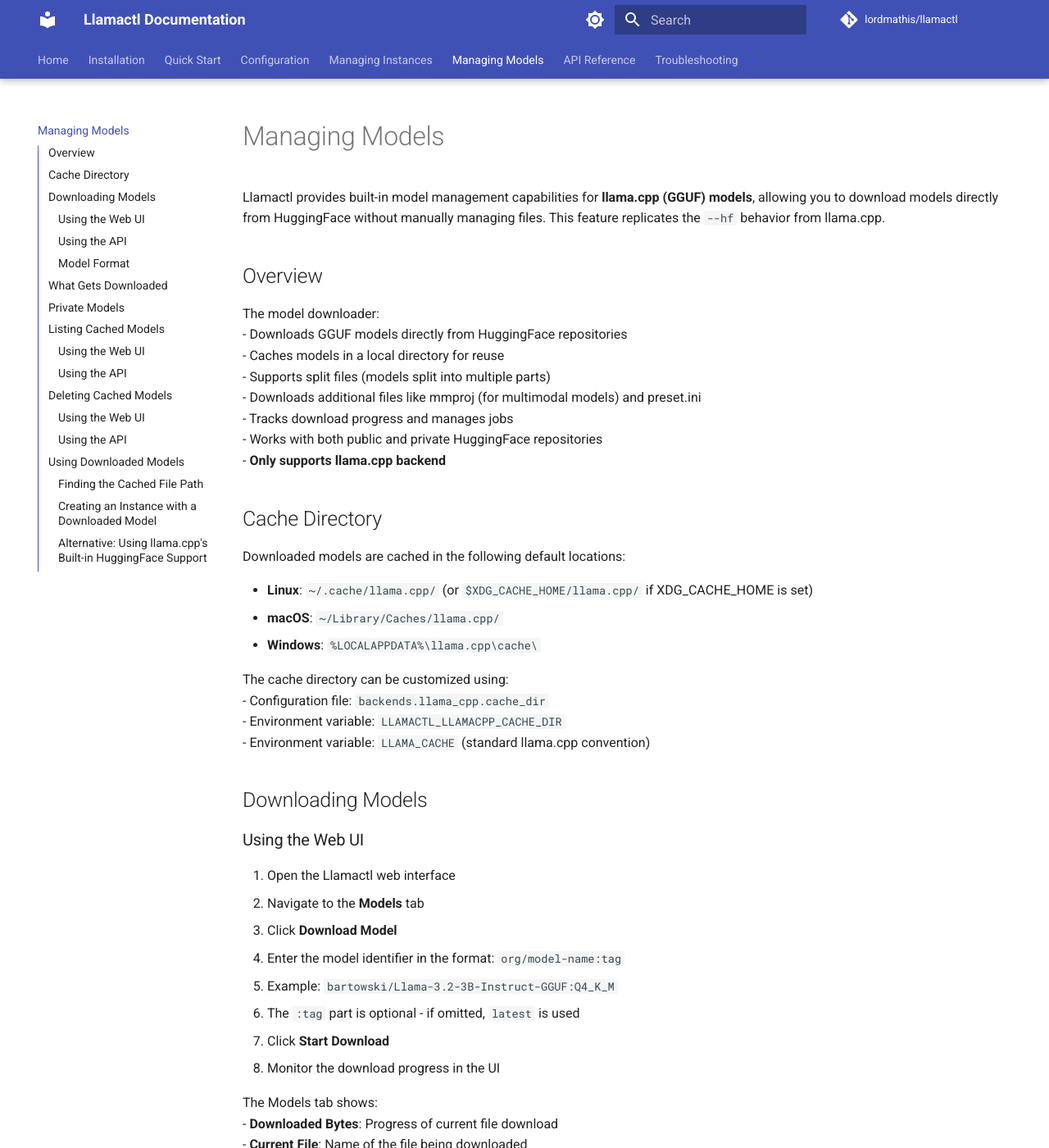
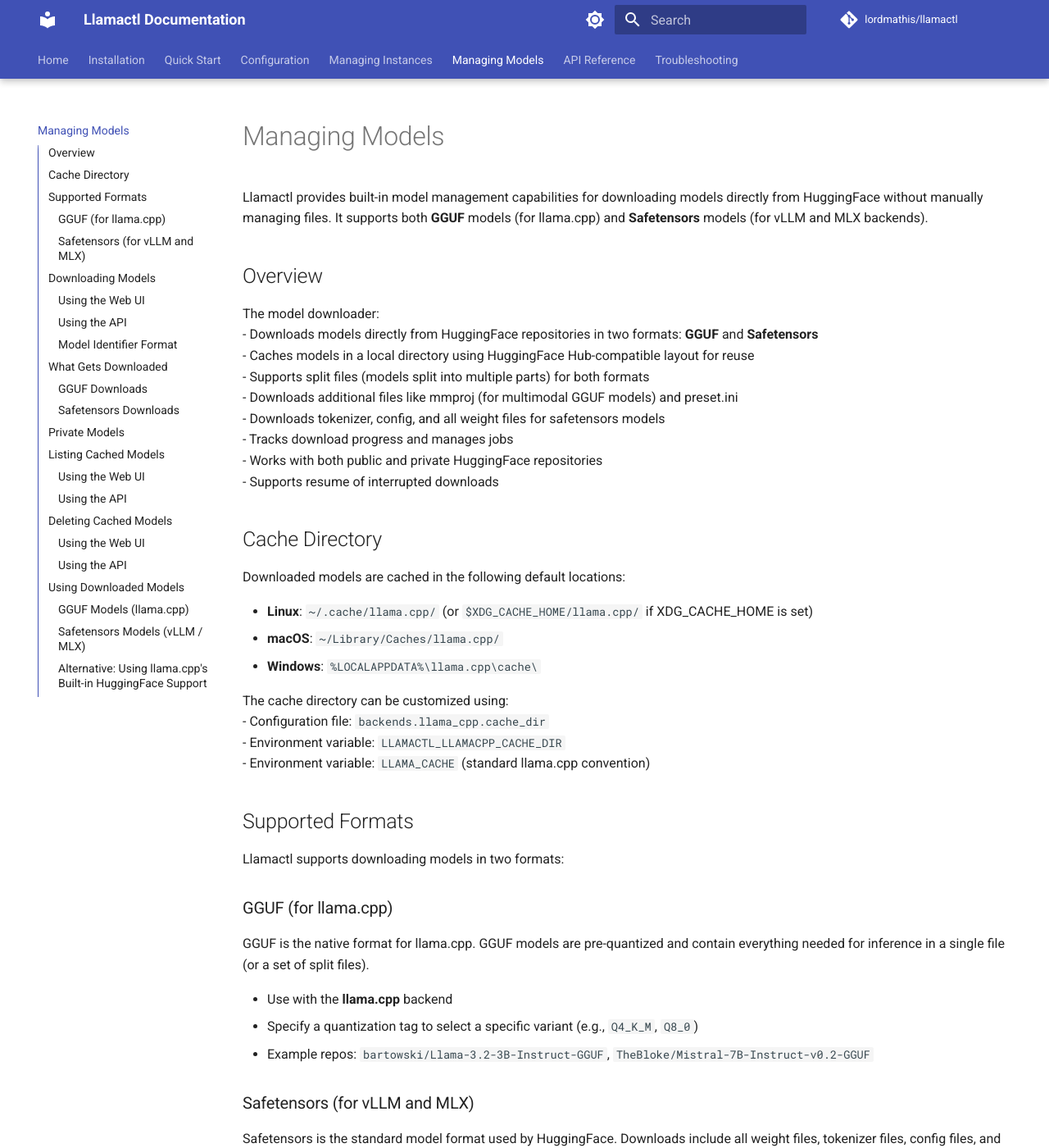
Before and after one commit to lordmathis/llamactl, an MkDocs documentation site: the page built from docs/managing-models.md, in a window 1280 px wide and 1400 px high. Shown: the whole window at 82% size. Built offline with MkDocs 1.6.1 and Material for MkDocs 9.7.7, drawn with Linux system fonts in a browser that asks for light colours; comment, search, counter and statistics services are not loaded; the version menu is left out; some of the changed text lies outside the part shown.

Commit message:
Update docs with safetensors download support

````diff
--- a/docs/managing-models.md
+++ b/docs/managing-models.md
@@ -1,17 +1,18 @@
 # Managing Models
 
-Llamactl provides built-in model management capabilities for **llama.cpp (GGUF) models**, allowing you to download models directly from HuggingFace without manually managing files. This feature replicates the `--hf` behavior from llama.cpp.
+Llamactl provides built-in model management capabilities for downloading models directly from HuggingFace without manually managing files. It supports both **GGUF** models (for llama.cpp) and **Safetensors** models (for vLLM and MLX backends).
 
 ## Overview
 
 The model downloader:
-- Downloads GGUF models directly from HuggingFace repositories
-- Caches models in a local directory for reuse
-- Supports split files (models split into multiple parts)
-- Downloads additional files like mmproj (for multimodal models) and preset.ini
+- Downloads models directly from HuggingFace repositories in two formats: **GGUF** and **Safetensors**
+- Caches models in a local directory using HuggingFace Hub-compatible layout for reuse
+- Supports split files (models split into multiple parts) for both formats
+- Downloads additional files like mmproj (for multimodal GGUF models) and preset.ini
+- Downloads tokenizer, config, and all weight files for safetensors models
 - Tracks download progress and manages jobs
 - Works with both public and private HuggingFace repositories
-- **Only supports llama.cpp backend**
+- Supports resume of interrupted downloads
 
 ## Cache Directory
 
@@ -26,6 +27,27 @@
 - Environment variable: `LLAMACTL_LLAMACPP_CACHE_DIR`
 - Environment variable: `LLAMA_CACHE` (standard llama.cpp convention)
 
+## Supported Formats
+
+Llamactl supports downloading models in two formats:
+
+### GGUF (for llama.cpp)
+
+GGUF is the native format for llama.cpp. GGUF models are pre-quantized and contain everything needed for inference in a single file (or a set of split files).
+
+- Use with the **llama.cpp** backend
+- Specify a quantization tag to select a specific variant (e.g., `Q4_K_M`, `Q8_0`)
+- Example repos: `bartowski/Llama-3.2-3B-Instruct-GGUF`, `TheBloke/Mistral-7B-Instruct-v0.2-GGUF`
+
+### Safetensors (for vLLM and MLX)
+
+Safetensors is the standard model format used by HuggingFace. Downloads include all weight files, tokenizer files, config files, and other mandatory files needed to load the model.
+
+- Use with **vLLM** or **MLX** backends
+- Downloads the full model directory (all safetensors weight shards, tokenizer, config, etc.)
+- Falls back to `.bin` files if no safetensors files are found in the repo
+- Example repos: `meta-llama/Llama-3.2-3B`, `mistralai/Mistral-7B-Instruct-v0.3`
+
 ## Downloading Models
 
 ### Using the Web UI
@@ -33,11 +55,13 @@
 1. Open the Llamactl web interface
 2. Navigate to the **Models** tab
 3. Click **Download Model**
-4. Enter the model identifier in the format: `org/model-name:tag`
-   - Example: `bartowski/Llama-3.2-3B-Instruct-GGUF:Q4_K_M`
-   - The `:tag` part is optional - if omitted, `latest` is used
-5. Click **Start Download**
-6. Monitor the download progress in the UI
+4. Select the **Format**: **GGUF** or **Safetensors**
+5. Enter the model identifier:
+   - **GGUF**: `org/model-name:tag` (e.g., `bartowski/Llama-3.2-3B-Instruct-GGUF:Q4_K_M`)
+   - **Safetensors**: `org/model-name` (e.g., `meta-llama/Llama-3.2-3B`)
+   - The `:tag` part is optional - if omitted, the default branch is used
+6. Click **Start Download**
+7. Monitor the download progress in the UI
 
 The Models tab shows:
 - **Downloaded Bytes**: Progress of current file download
@@ -46,14 +70,27 @@
 
 ### Using the API
 
-Download a model programmatically:
+Download a GGUF model:
 
 ```bash
 curl -X POST http://localhost:8080/api/v1/models/download \
   -H "Content-Type: application/json" \
   -H "Authorization: Bearer YOUR_MANAGEMENT_KEY" \
   -d '{
-    "repo": "bartowski/Llama-3.2-3B-Instruct-GGUF:Q4_K_M"
+    "repo": "bartowski/Llama-3.2-3B-Instruct-GGUF:Q4_K_M",
+    "format": "gguf"
+  }'
+```
+
+Download a safetensors model:
+
+```bash
+curl -X POST http://localhost:8080/api/v1/models/download \
+  -H "Content-Type: application/json" \
+  -H "Authorization: Bearer YOUR_MANAGEMENT_KEY" \
+  -d '{
+    "repo": "meta-llama/Llama-3.2-3B",
+    "format": "safetensors"
   }'
 ```
 
@@ -61,34 +98,46 @@
 ```json
 {
   "job_id": "a1b2c3d4e5f6g7h8",
-  "repo": "bartowski/Llama-3.2-3B-Instruct-GGUF",
-  "tag": "Q4_K_M"
+  "repo": "meta-llama/Llama-3.2-3B",
+  "tag": "main"
 }
 ```
 
-### Model Format
+The `format` field accepts `"gguf"` (default) or `"safetensors"`.
+
+### Model Identifier Format
 
 Models are specified in the format: `org/model-name` or `org/model-name:tag`
 
-- **org**: The HuggingFace organization or user (e.g., `bartowski`, `microsoft`)
+- **org**: The HuggingFace organization or user (e.g., `bartowski`, `meta-llama`)
 - **model-name**: The model repository name
-- **tag**: (Optional) The specific model variant or quantization. If omitted, defaults to `latest`
+- **tag**: (Optional) The branch, tag, or specific quantization variant. If omitted, the default branch is used
 
 Examples:
-- `bartowski/Llama-3.2-3B-Instruct-GGUF:Q4_K_M` - Specific quantization
-- `bartowski/Llama-3.2-3B-Instruct-GGUF` - Uses `latest` tag
+- `bartowski/Llama-3.2-3B-Instruct-GGUF:Q4_K_M` - Specific GGUF quantization
+- `meta-llama/Llama-3.2-3B` - Safetensors model, default branch
+- `meta-llama/Llama-3.2-3B:main` - Safetensors model, explicit branch
 
 ## What Gets Downloaded
 
-When you download a model, Llamactl fetches:
+What gets downloaded depends on the selected format:
 
-1. **Manifest**: Contains metadata about the model files
-2. **GGUF File(s)**: The main model file(s) - may be split into multiple parts
-3. **Split Files**: If the model is split (e.g., `model-00001-of-00003.gguf`), all parts are downloaded
-4. **MMProj File**: (Optional) For multimodal models that support vision
-5. **Preset File**: (Optional) `preset.ini` with recommended inference settings
+### GGUF Downloads
 
-Files are downloaded with ETags to support efficient caching and validation.
+1. **GGUF File(s)**: The main model file(s) - may be split into multiple parts
+2. **Split Files**: If the model is split (e.g., `model-00001-of-00003.gguf`), all parts are downloaded
+3. **MMProj File**: (Optional) For multimodal models that support vision
+4. **Preset File**: (Optional) `preset.ini` with recommended inference settings
+5. **Jinja Files**: (Optional) Chat template files
+
+### Safetensors Downloads
+
+1. **Weight Files**: All `.safetensors` files (or `.bin` files as fallback)
+2. **Tokenizer Files**: `tokenizer.json`, `tokenizer_config.json`, `tokenizers/*.json`, etc.
+3. **Config Files**: `config.json` and other `.json` configuration files
+4. **Other Mandatory Files**: `.txt`, `.model`, `.py`, and `.jinja` files
+
+All files are stored using HuggingFace Hub-compatible cache layout with blob storage and symlinks.
 
 ## Private Models
 
@@ -157,34 +206,19 @@
 
 ## Using Downloaded Models
 
-Once a model is downloaded, you need to provide the **full path to the cached file** when creating llama.cpp instances.
+Once a model is downloaded, you can use it when creating instances. The way you reference the model depends on the format.
 
-### Finding the Cached File Path
+### GGUF Models (llama.cpp)
 
-Downloaded models are cached with the naming pattern: `{org}_{model}_{filename}`
+For GGUF models, provide the **full path to the cached file** when creating llama.cpp instances.
 
-Example:
-```
-Repo: bartowski/Llama-3.2-3B-Instruct-GGUF
-Tag: Q4_K_M
-File: model-Q4_K_M.gguf
-
-Cached as: ~/.cache/llama.cpp/bartowski_Llama-3.2-3B-Instruct-GGUF_model-Q4_K_M.gguf
-```
-
-You can find the exact path by:
-1. Using the **Models** tab in the Web UI (shows file paths)
-2. Listing models via the API (includes file paths in response)
-
-### Creating an Instance with a Downloaded Model
+**Creating an instance with a downloaded GGUF model:**
 
 **Via the Web UI:**
 
 1. Click **Add Instance**
 2. Select **llama.cpp** as the backend type
-3. In the **Model** field, enter the full path to the cached file:
-   - Example: `~/.cache/llama.cpp/bartowski_Llama-3.2-3B-Instruct-GGUF_model-Q4_K_M.gguf`
-   - Or use the absolute path: `/home/user/.cache/llama.cpp/bartowski_Llama-3.2-3B-Instruct-GGUF_model-Q4_K_M.gguf`
+3. In the **Model** field, enter the full path to the cached file
 
 **Via the API:**
 
@@ -196,6 +230,38 @@
     "backend_type": "llama_cpp",
     "backend_options": {
       "model": "~/.cache/llama.cpp/bartowski_Llama-3.2-3B-Instruct-GGUF_model-Q4_K_M.gguf"
+    }
+  }'
+```
+
+### Safetensors Models (vLLM / MLX)
+
+For safetensors models, simply use the **HuggingFace repo identifier** (e.g., `meta-llama/Llama-3.2-3B`) when creating instances. Both vLLM and MLX will automatically resolve the repo to the locally cached snapshot.
+
+**vLLM backend:**
+
+```bash
+curl -X POST http://localhost:8080/api/v1/instances/my-vllm-instance \
+  -H "Content-Type: application/json" \
+  -H "Authorization: Bearer YOUR_MANAGEMENT_KEY" \
+  -d '{
+    "backend_type": "vllm",
+    "backend_options": {
+      "model": "meta-llama/Llama-3.2-3B"
+    }
+  }'
+```
+
+**MLX backend:**
+
+```bash
+curl -X POST http://localhost:8080/api/v1/instances/my-mlx-instance \
+  -H "Content-Type: application/json" \
+  -H "Authorization: Bearer YOUR_MANAGEMENT_KEY" \
+  -d '{
+    "backend_type": "mlx_lm",
+    "backend_options": {
+      "model": "meta-llama/Llama-3.2-3B"
     }
   }'
 ```
````
Also changed, not shown: README.md (+1 -1 lines).
